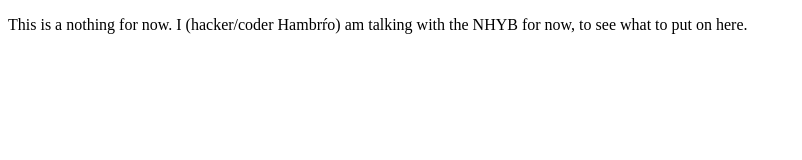
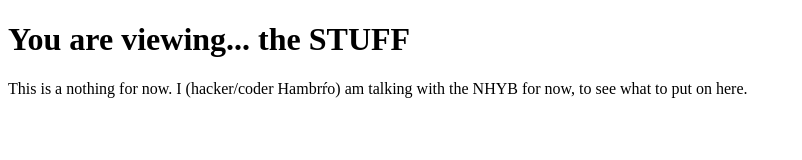
Before and after one commit to anti-tca/anti-tca.github.io, a plain HTML site: page thestuff.html in a window 1280 px wide. Shown: the whole page, without its empty margins (0-802 px from the left). Drawn offline with Linux system fonts and the light colour scheme.

Commit message:
Update thestuff.html

```diff
--- a/thestuff.html
+++ b/thestuff.html
@@ -6,6 +6,9 @@ Secret files on the TCA, aka NHYB Agency
 </title>
 </head>
 <body>
+<h1>
+You are viewing... the STUFF
+</h1>
 <p>
 This is a nothing for now. I (hacker/coder Hambrŕo) am talking with the NHYB for now, to see what to put on here.
 </p>
```
